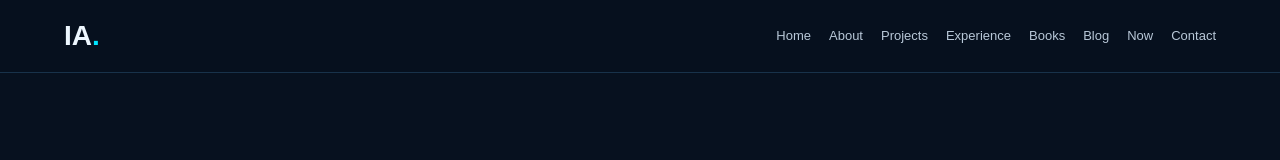
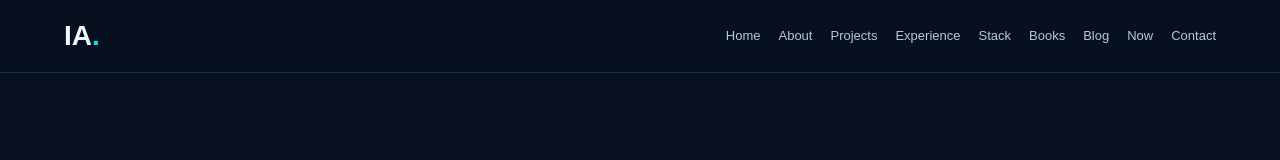
Before and after one commit to Stevebook001/Akode, a Next.js app: page / in a window 1280 px wide. Shown: the top 160 px of the page. Built offline with nearby package versions, Linux system fonts and the light colour scheme.

Commit message:
Add stack and roadmap navigation

```diff
--- a/app/layout.tsx
+++ b/app/layout.tsx
@@ -21,7 +21,7 @@ export default function RootLayout({ children }: { children: React.ReactNode })
           <a className="brand" href="/">IA<span>.</span></a>
           <nav>
             <a href="/">Home</a><a href="/about">About</a><a href="/projects">Projects</a>
-            <a href="/experience">Experience</a><a href="/books">Books</a><a href="/blog">Blog</a>
+            <a href="/experience">Experience</a><a href="/stack">Stack</a><a href="/books">Books</a><a href="/blog">Blog</a>
             <a href="/now">Now</a><a href="/contact">Contact</a>
           </nav>
         </header>
@@ -29,7 +29,7 @@ export default function RootLayout({ children }: { children: React.ReactNode })
         <footer>
           <div className="footer-links">
             <a href="/projects">Projects</a><a href="/experience">Experience</a><a href="/gallery">Gallery</a>
-            <a href="/notes">Notes</a><a href="/books">Books</a><a href="/blog">Articles</a><a href="/ai">AI</a><a href="/contact">Contact</a>
+            <a href="/notes">Notes</a><a href="/roadmap">Roadmap</a><a href="/books">Books</a><a href="/blog">Articles</a><a href="/ai">AI</a><a href="/contact">Contact</a>
           </div>
           © {new Date().getFullYear()} Ibrahim Akanni Ahmad · Novella Matrix
         </footer>
```
